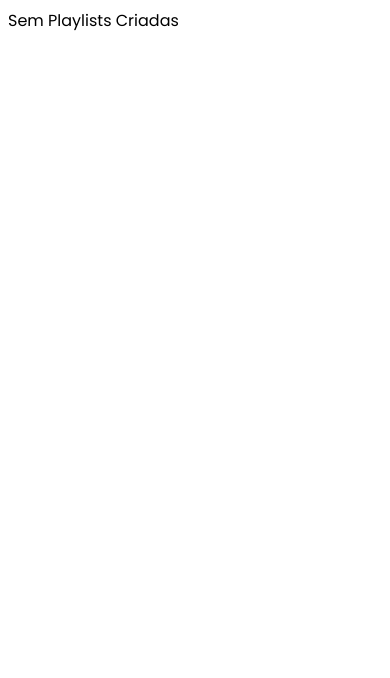
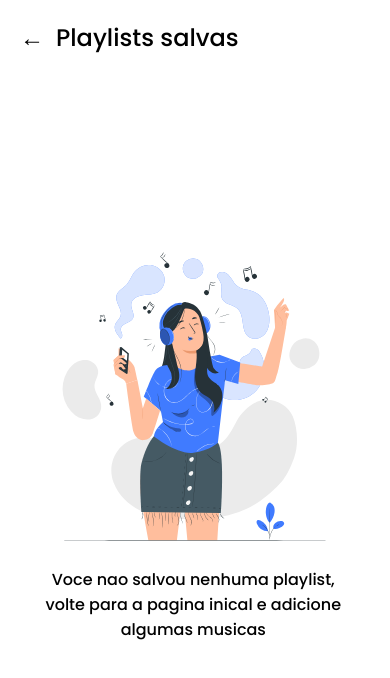
Before and after one commit to matheuscassiano/Desafio-Angular-Front-end, an Angular app: page /playlists in a window 390 px wide. Shown: the top 678 px of the page. Built offline with nearby package versions, Linux system fonts and the light colour scheme.

Commit message:
chore: add mobile version to playlists page

```diff
--- a/src/app/pages/playlists/playlists.component.html
+++ b/src/app/pages/playlists/playlists.component.html
@@ -1,8 +1,8 @@
-<h2 *ngIf="!noPlaylist">
+<h2>
   <span class="back" routerLink="/">←</span>
   <span>Playlists salvas</span>
 </h2>
-<main *ngIf="!noPlaylist">
+<main class="playlists" *ngIf="!noPlaylist">
   <section class="playlists-section">
     <ul>
       <li *ngFor="let playlist of playlists" (click)="selectPlaylist(playlist)">
@@ -21,14 +21,18 @@
       </h3>
       <div>
         <button class="list-section-header-button" (click)="removePlaylist(selectedPlaylist.id)">
-          Remover playlist
+          Remover
         </button>
       </div>
     </div>
-    <app-list class="list" width="35vw" [list]="selectedPlaylist.songs"></app-list>
+    <app-list
+      class="list"
+      [width]="innerWidth >= 1175 ? '35vw' : '75vw'"
+      [list]="selectedPlaylist.songs"></app-list>
   </section>
 </main>
 
-<div *ngIf="noPlaylist">
-  <span>Sem Playlists Criadas</span>
-</div>
+<main class="empty-container" *ngIf="noPlaylist">
+  <img src="../../../assets/Headphone-pana.svg" alt="">
+  <p>Voce nao salvou nenhuma playlist, volte para a pagina inical e adicione algumas musicas</p>
+</main>
--- a/src/app/pages/playlists/playlists.component.scss
+++ b/src/app/pages/playlists/playlists.component.scss
@@ -9,7 +9,7 @@ h2 {
   cursor: pointer;
 }
 
-main {
+.playlists {
   display: flex;
   flex-direction: row;
   justify-content: space-between;
@@ -20,7 +20,7 @@ main {
     overflow: auto;
   }
 
-  .playlists-section ul {
+  &-section ul {
     display: grid;
     grid-template-columns: repeat(3, 1fr);
     padding: 0;
@@ -36,8 +36,8 @@ main {
       transition: background-color .2s ease-in-out;
 
       box-shadow:
-        0 4px 6px -1px rgb(0 0 0 / 0.1),
-        0 2px 4px -2px rgb(0 0 0 / 0.1);
+        0 2px 5px rgba(0, 0, 0, 0.06),
+        0 4px 5px rgba(0, 0, 0, 0.06);
 
       &:hover {
         background-color: rgb(0 0 0 / 0.08);
@@ -62,6 +62,7 @@ main {
 
     &-header {
       width: 37vw;
+      max-width: 42em;
       display: flex;
       align-items: center;
       justify-content: space-between;
@@ -86,3 +87,61 @@ main {
     }
   }
 }
+
+.empty-container {
+  width: 95vw;
+  min-height: calc(100vh - 6em);
+  display: flex;
+  align-items: center;
+  justify-content: center;
+  flex-direction: column;
+
+  img,
+  p {
+    width: 80vw;
+    max-width: 30em;
+  }
+
+  p {
+    text-align: center;
+    font-weight: 500;
+  }
+}
+
+@media (max-width: 1024px) {
+  .playlists-section ul {
+    grid-template-columns: repeat(2, 1fr);
+  }
+}
+
+@media (max-width: 1175px) {
+  .playlists {
+    flex-direction: column-reverse;
+
+    section {
+      width: 100%;
+      height: unset;
+    }
+
+    .list-section-header {
+      width: 42em;
+      max-width: 78vw;
+    }
+
+    &-section ul {
+      grid-template-columns: repeat(3, 1fr);
+    }
+  }
+}
+
+@media (max-width: 600px) {
+  .playlists-section ul {
+    grid-template-columns: repeat(2, 1fr);
+  }
+}
+
+@media (max-width: 405px) {
+  .playlists-section ul {
+    grid-template-columns: repeat(1, 1fr);
+  }
+}
--- a/src/app/pages/playlists/playlists.component.ts
+++ b/src/app/pages/playlists/playlists.component.ts
@@ -1,4 +1,4 @@
-import { Component, OnInit } from '@angular/core';
+import { Component, HostListener, OnInit } from '@angular/core';
 import { getItem, setItem } from 'src/app/utils/localStorage.utils';
 
 @Component({
@@ -8,6 +8,8 @@ import { getItem, setItem } from 'src/app/utils/localStorage.utils';
 })
 export class PlaylistsComponent implements OnInit {
 
+  innerWidth: number = 0;
+
   playlists: any = [];
   selectedPlaylist: any = null;
 
@@ -16,6 +18,8 @@ export class PlaylistsComponent implements OnInit {
 
 
   ngOnInit(): void {
+    this.innerWidth = innerWidth;
+
     const playlistsString = getItem("playlists");
     if (playlistsString) {
       this.playlists = JSON.parse(playlistsString);
@@ -23,6 +27,11 @@ export class PlaylistsComponent implements OnInit {
     } else {
       this.noPlaylist = true;
     }
+  }
+
+  @HostListener('window:resize', ['$event'])
+  onResize() {
+    this.innerWidth = innerWidth;
   }
 
   selectPlaylist(playlist: any) {
```
Also changed, not shown: src/assets/Headphone-pana.svg (added).
